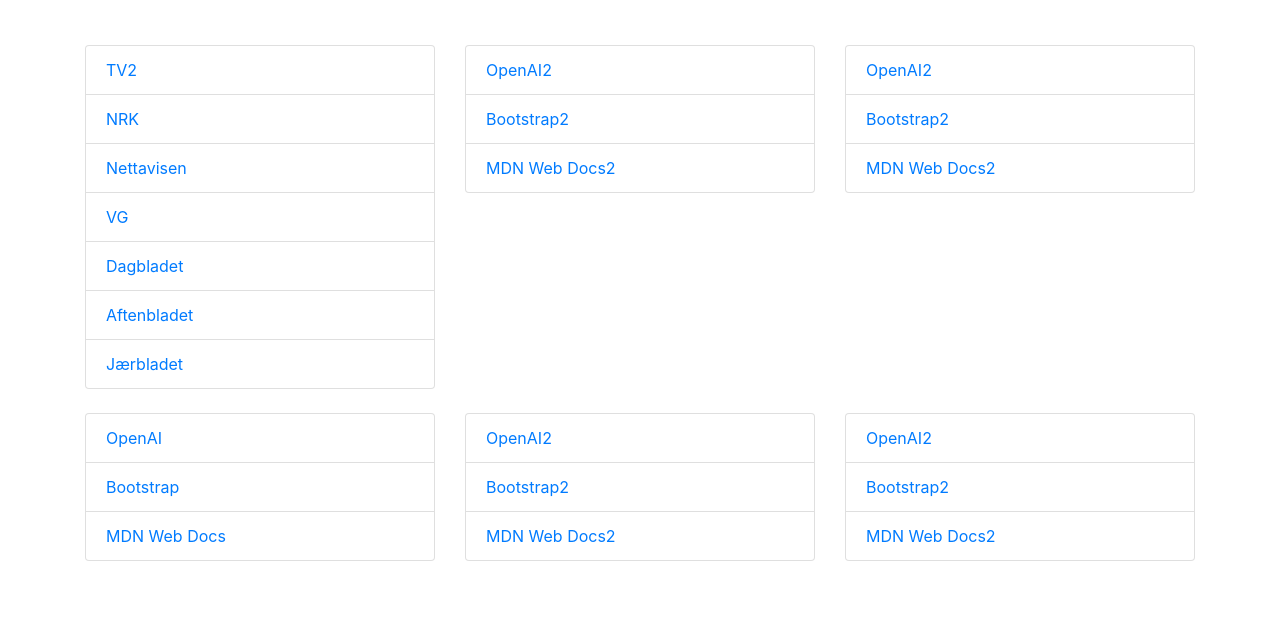
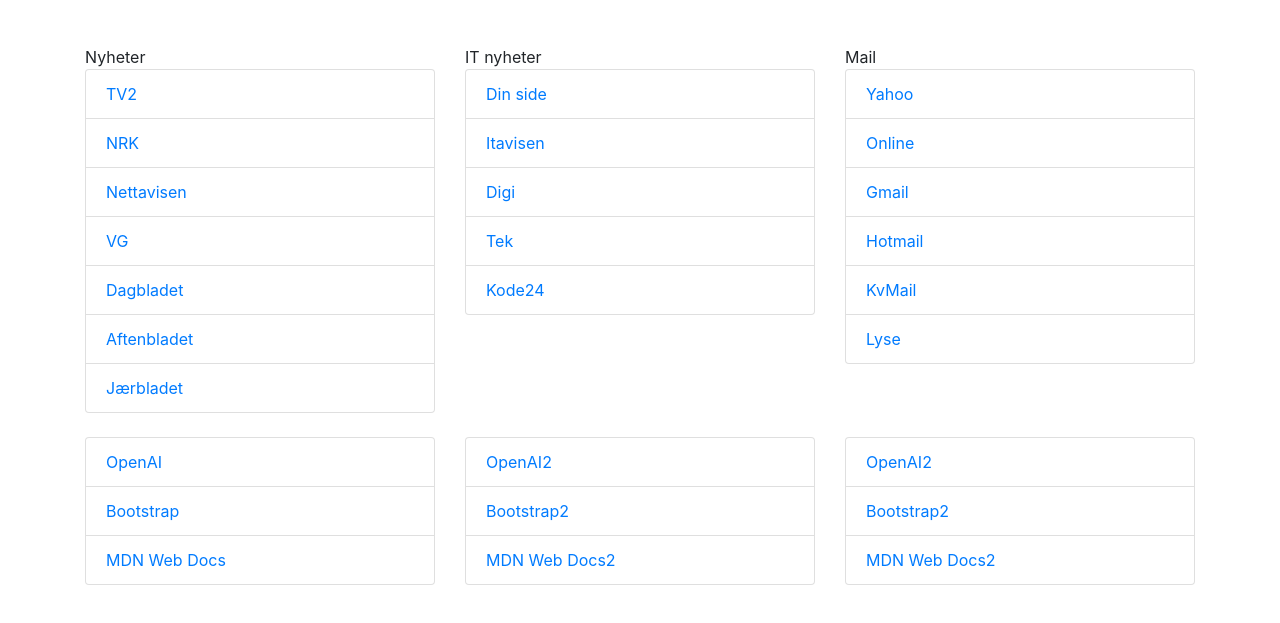
Before and after one commit to krizzbrenden/MenuEEE, a plain HTML site: page index2.html in a window 1280 px wide. Shown: the part 51-674 px from the top of the page. Drawn offline with nearby package versions, Linux system fonts and the light colour scheme.

Commit message:
Updating urls

```diff
--- a/index2.html
+++ b/index2.html
@@ -21,6 +21,7 @@
       <div class="row">
         <div class="col">
       <ul class="list-group">
+        Nyheter
         <li class="list-group-item">
           <a href="http://www.tv2.no/">TV2</a>
         </li>
@@ -45,29 +46,46 @@
       </ul>
         </div>
         <div class="col">
+            IT nyheter
             <ul class="list-group">
                 <li class="list-group-item">
-                  <a href="https://www.openai.com/">OpenAI2</a>
+                  <a href="http://www.dinside.no/">Din side</a>
                 </li>
                 <li class="list-group-item">
-                  <a href="https://getbootstrap.com/">Bootstrap2</a>
+                  <a href="http://www.itavisen.no/">Itavisen</a>
                 </li>
                 <li class="list-group-item">
-                  <a href="https://developer.mozilla.org/en-US/docs/Web/HTML">MDN Web Docs2</a>
+                  <a href="http://www.digi.no/">Digi</a>
                 </li>
+                <li class="list-group-item">
+                    <a href="http://www.tek.no/"">Tek</a>
+                  </li>
+                  <li class="list-group-item">
+                    <a href="http://www.kode24.no/">Kode24</a>
+                  </li>
               </ul>
         </div>
         <div class="col">
             <ul class="list-group">
+                Mail
                 <li class="list-group-item">
-                  <a href="https://www.openai.com/">OpenAI2</a>
+                  <a href="http://mail.yahoo.com/">Yahoo</a>
                 </li>
                 <li class="list-group-item">
-                  <a href="https://getbootstrap.com/">Bootstrap2</a>
+                  <a href="http://www.online.no/">Online</a>
                 </li>
                 <li class="list-group-item">
-                  <a href="https://developer.mozilla.org/en-US/docs/Web/HTML">MDN Web Docs2</a>
+                  <a href="http://www.gmail.com/">Gmail</a>
                 </li>
+                <li class="list-group-item">
+                    <a href="http://www.hotmail.com/">Hotmail</a>
+                  </li>
+                  <li class="list-group-item">
+                    <a href="https://owa.kvernelandgroup.com/owa">KvMail</a>
+                  </li>
+                  <li class="list-group-item">
+                    <a href="https://mail.altibox.no/SOGo/so/olga.nese@lyse.net/Mail/view">Lyse</a>
+                  </li>
               </ul>
         </div>
       </div>
```
